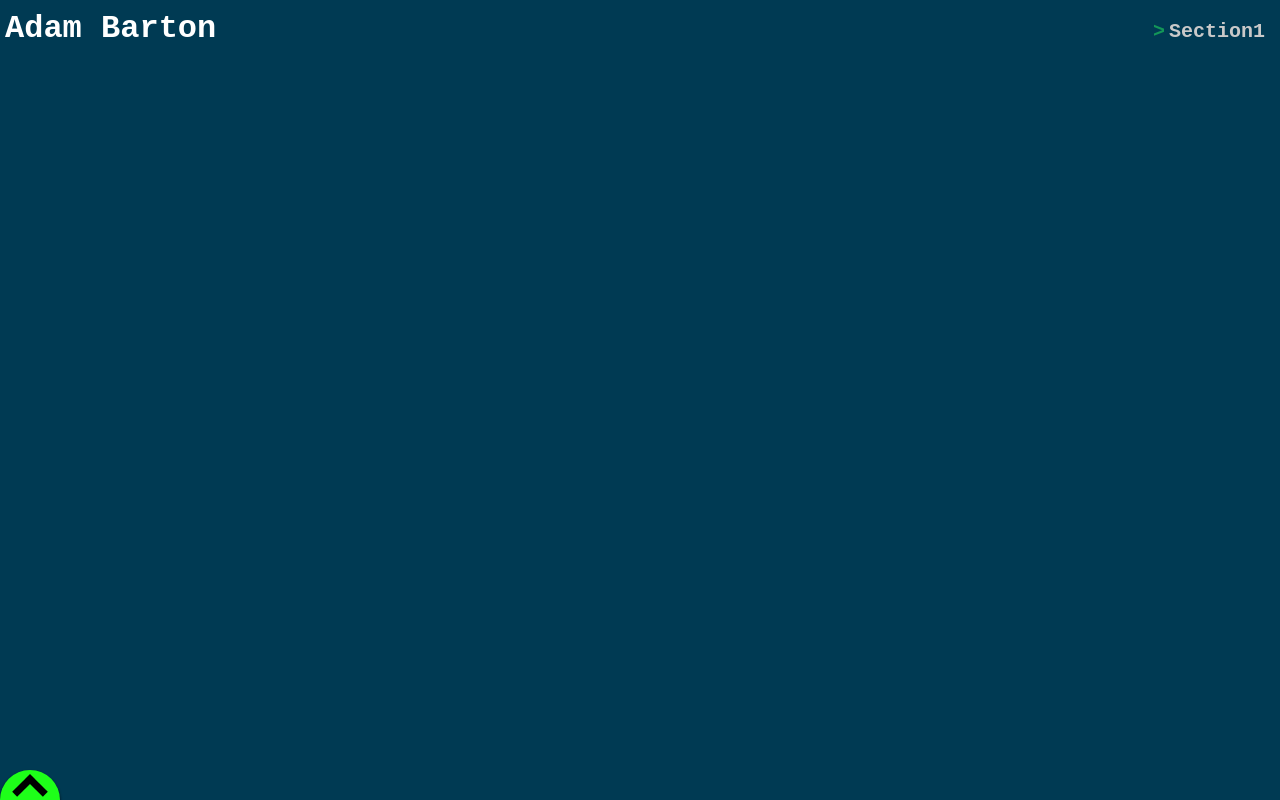
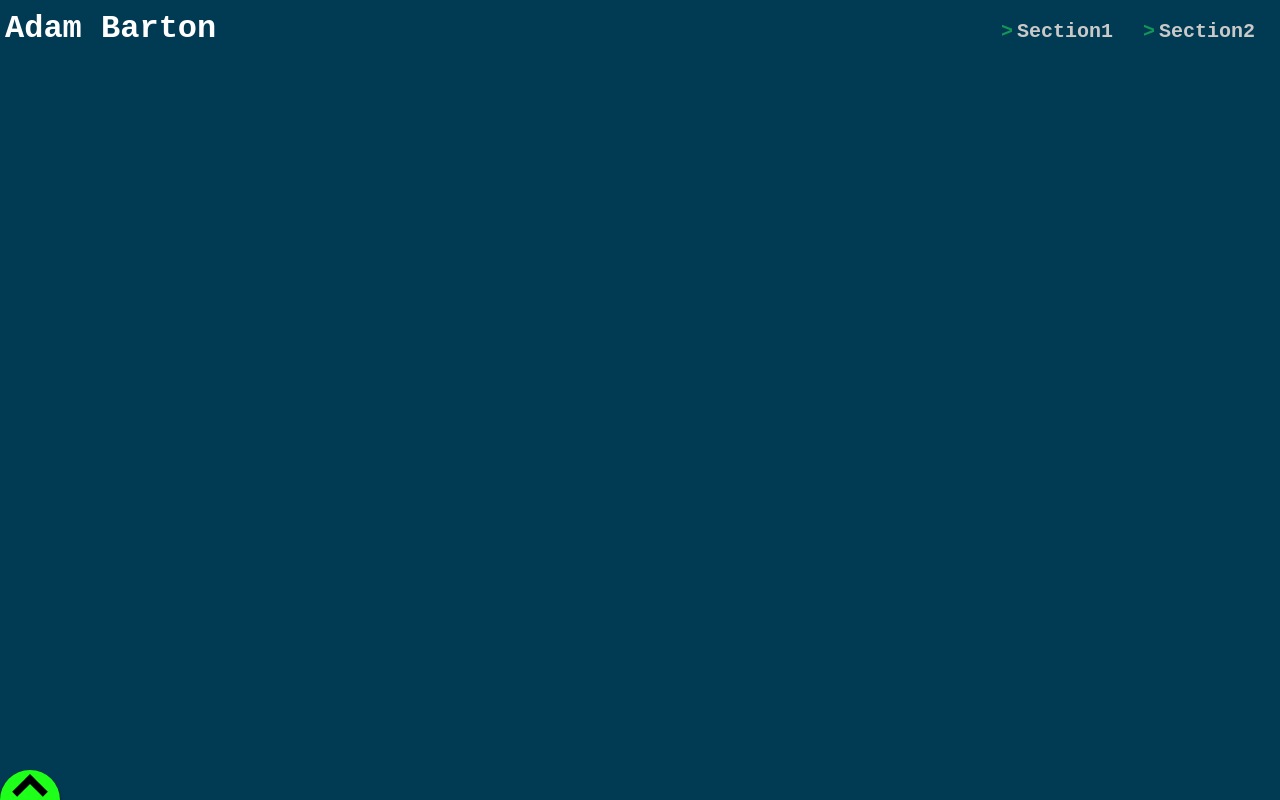
Before and after one commit to Stygain/personal-website, a React (Create React App) app: page / in a window 1280 px wide. Built offline with nearby package versions, Linux system fonts and the light colour scheme.

Commit message:
More navbar changes.

```diff
--- a/src/BlinkyBox.js
+++ b/src/BlinkyBox.js
@@ -35,7 +35,7 @@ function NavItem(props) {
     if (props.hover) {
       var intervalId = setInterval(
         () => blinky(),
-        750
+        500
       );
 
       return function cleanup () {
--- a/src/NavBar.js
+++ b/src/NavBar.js
@@ -33,6 +33,7 @@ function NavBar(props) {
       <h1 className="title">Adam Barton</h1>
       <div className="grower"></div>
       <NavItem content="Section1" />
+      <NavItem content="Section2" />
     </div>
   );
 }
--- a/src/NavItem.js
+++ b/src/NavItem.js
@@ -14,6 +14,8 @@ function NavItem(props) {
     display: flex;
     flex-direction: row;
     align-items: flex-end;
+
+    margin: 0px 10px;
 
     h2 {
       ${'' /* border: 1px solid red; */}
@@ -53,7 +55,7 @@ function NavItem(props) {
         >
       </h2>
       <h2 className="section-title">
-        Section1
+        {props.content}
       </h2>
       {
         hover ?
```
